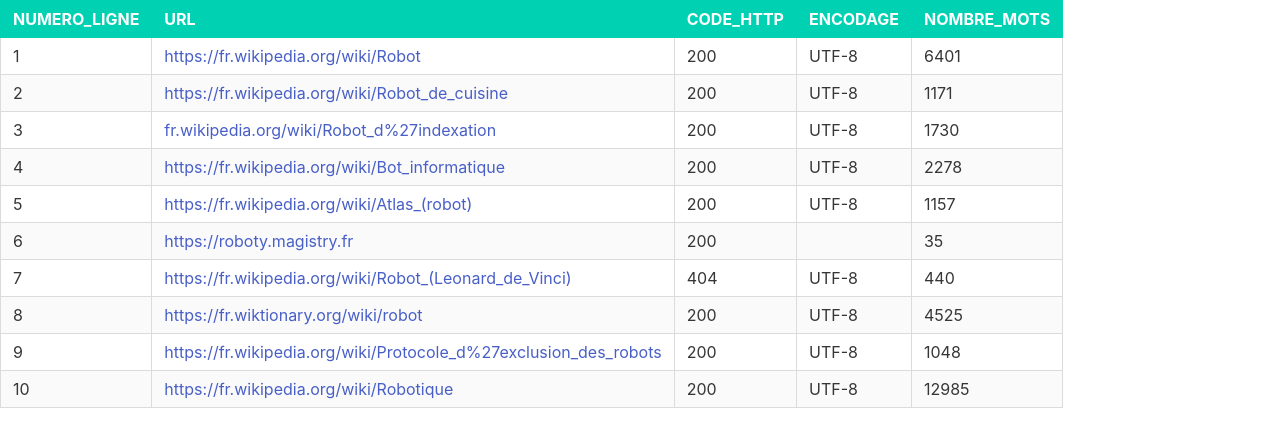
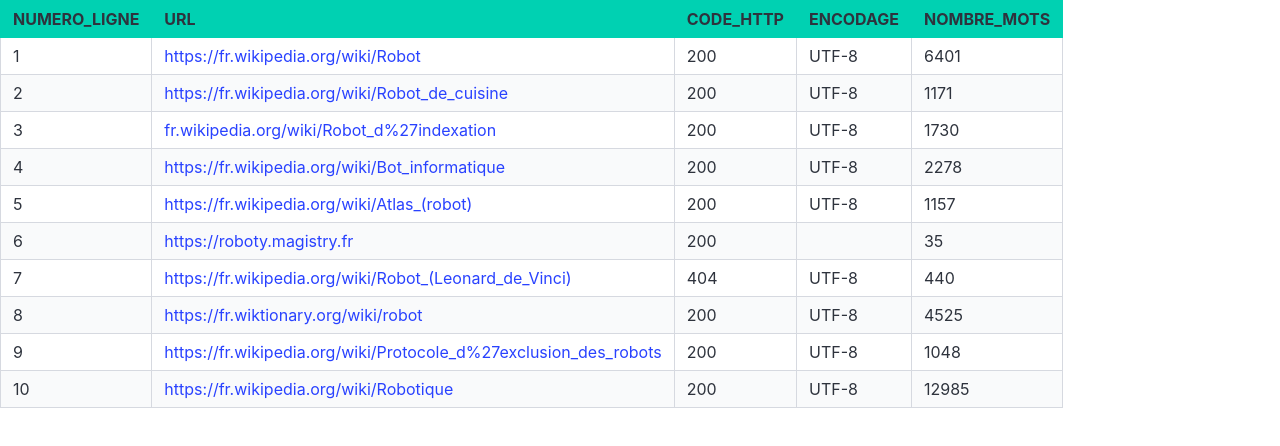
Before and after one commit to Manon09825/tuto_page, a plain HTML site: page tableau-fr.html in a window 1280 px wide. Drawn offline with nearby package versions, Linux system fonts and the light colour scheme.

Commit message:
changement style tableau

```diff
--- a/tableau-fr.html
+++ b/tableau-fr.html
@@ -3,7 +3,7 @@
     <meta charset="UTF-8"/>
     <meta name="viewport" content="width=device-width, initial-scale=1">
     <title>Tableau URLS</title>
-    <link rel="stylesheet" href="https://cdn.jsdelivr.net/npm/bulma@0.9.4/css/bulma.min.css">
+    <link rel="stylesheet" href="https://cdn.jsdelivr.net/npm/bulma@1.0.2/css/bulma.min.css">
     <style>
     .has-text-uppercase {
         text-transform: uppercase;
```
